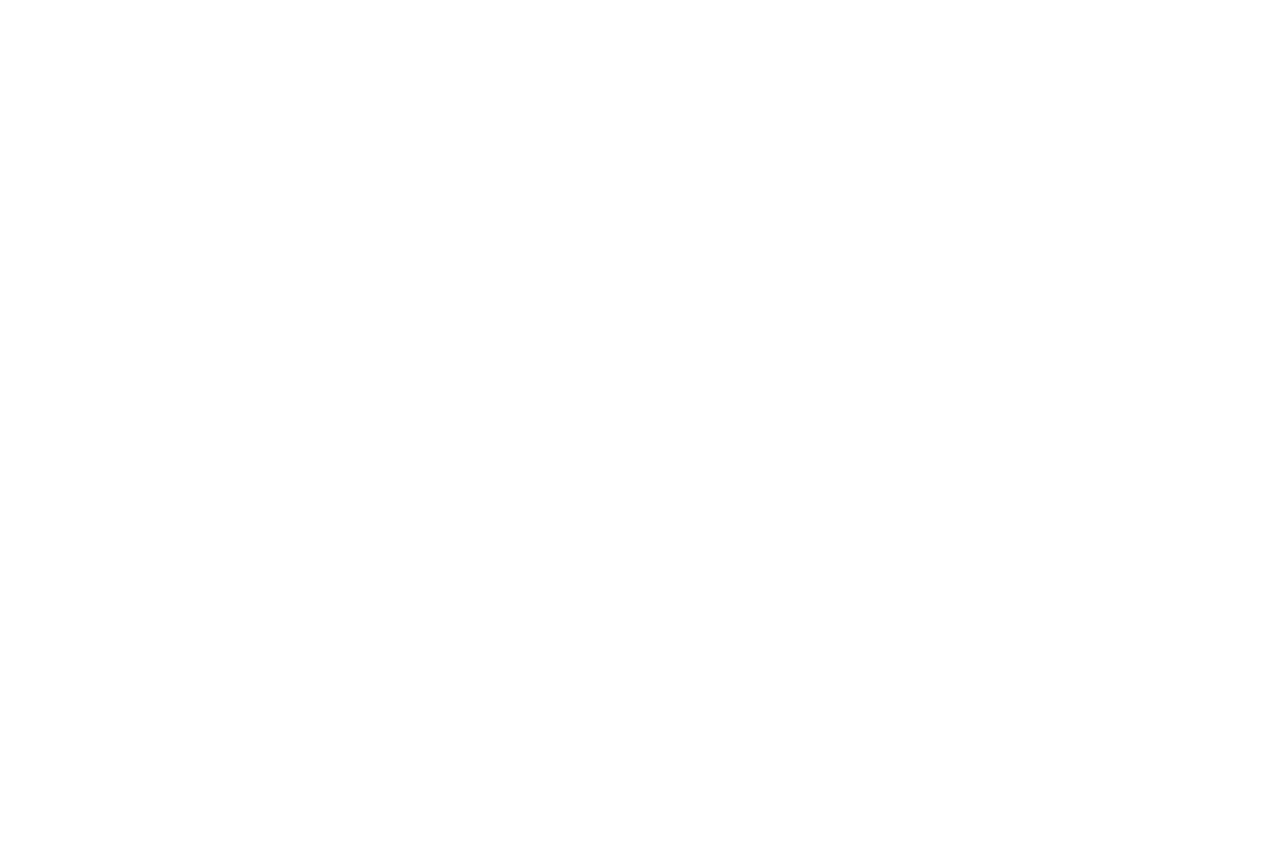
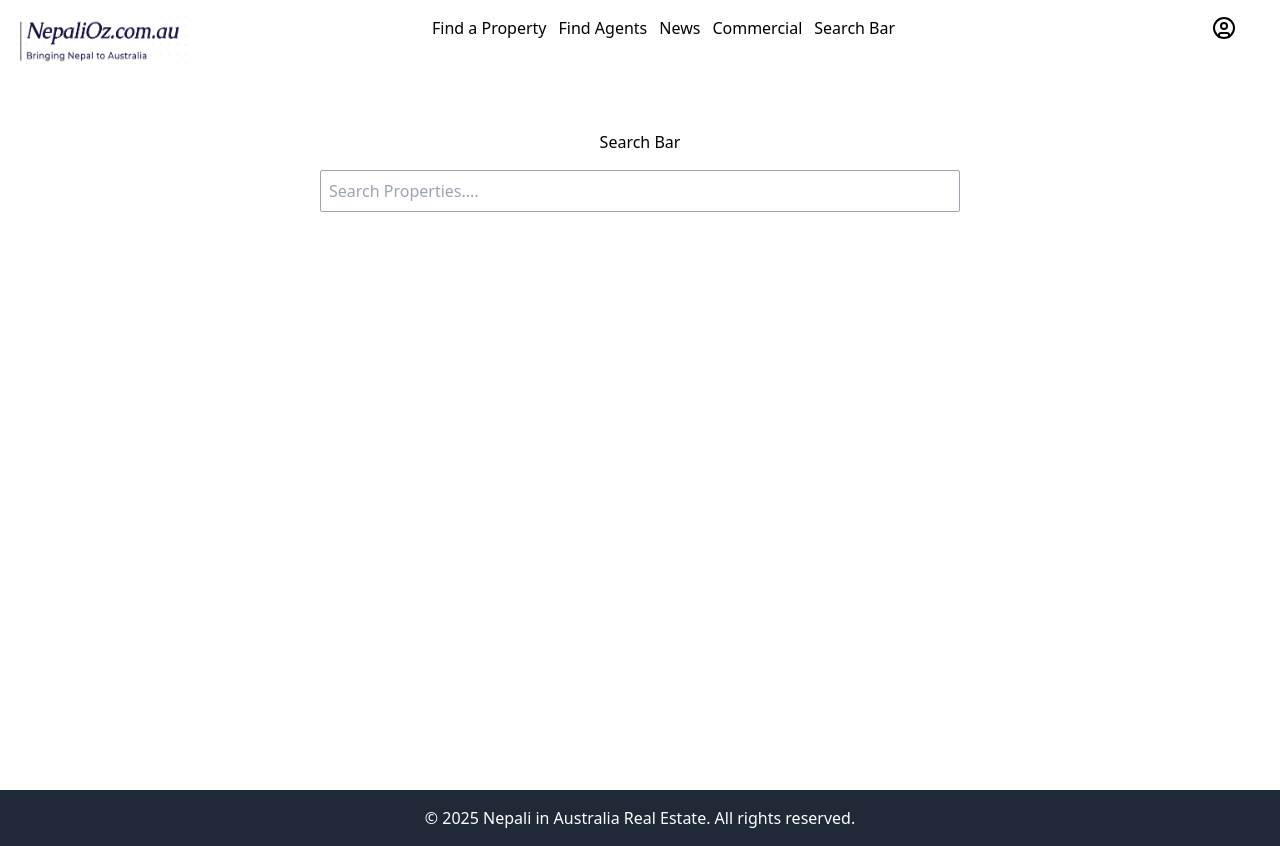
Before and after one commit to swopnilll/real-state-fe, a React (Vite) app: page /search-bar-test in a window 1280 px wide. Before the commit this address had no page. Before the commit the page ends 800 px from the top, so only its background shows below. Built offline with nearby package versions, Linux system fonts and the light colour scheme.

Commit message:
Auto Complete Search Bar

```diff
--- a/src/App.jsx
+++ b/src/App.jsx
@@ -1,5 +1,5 @@
 // App.jsx
-import React from "react";
+
 import AppRoutes from "./router/AppRoutes"; // Import the AppRoutes component
 
 function App() {
--- a/src/components/Header.jsx
+++ b/src/components/Header.jsx
@@ -55,6 +55,10 @@
             </li>
             <li className="">
               <NavLink to="/commercial">Commercial</NavLink>
+            </li>
+
+            <li className="">
+              <NavLink to="/search-bar-test">Search Bar</NavLink>
             </li>
           </ul>
 
--- /dev/null
+++ b/src/pages/AutoCompleteSearchBar.jsx
@@ -0,0 +1,17 @@
+import React from "react";
+
+const SearchBarTest = () => {
+  return (
+    <div className="w-screen h-[calc(100svh-140px)] flex flex-col items-center mt-12">
+      <h1>Search Bar</h1>
+      <input
+        className="w-1/2 border border-gray-400 p-2 rounded-sm mt-4 focus:outline focus:outline-blue-500"
+        type="text"
+        placeholder="Search Properties...."
+      />
+      {/* Suggestion Section */}
+    </div>
+  );
+};
+
+export default SearchBarTest;
--- a/src/router/AppRoutes.jsx
+++ b/src/router/AppRoutes.jsx
@@ -10,6 +10,7 @@
 import MainLayout from "../layouts/MainLayout";
 import AgentSearchPage from "../pages/AgentSearchPage";
 import PropertySearchPage from "../pages/PropertySearchPage";
+import AutoCompleteSearchBar from "../pages/AutoCompleteSearchBar";
 
 const AppRoutes = () => {
   return (
@@ -23,6 +24,8 @@
 
         <Route path="/sign-in" element={<SignIn />} />
         <Route path="/sign-up" element={<SignUp />} />
+
+        <Route path="/search-bar-test" element={<AutoCompleteSearchBar />} />
       </Route>
     </Routes>
   );
```
